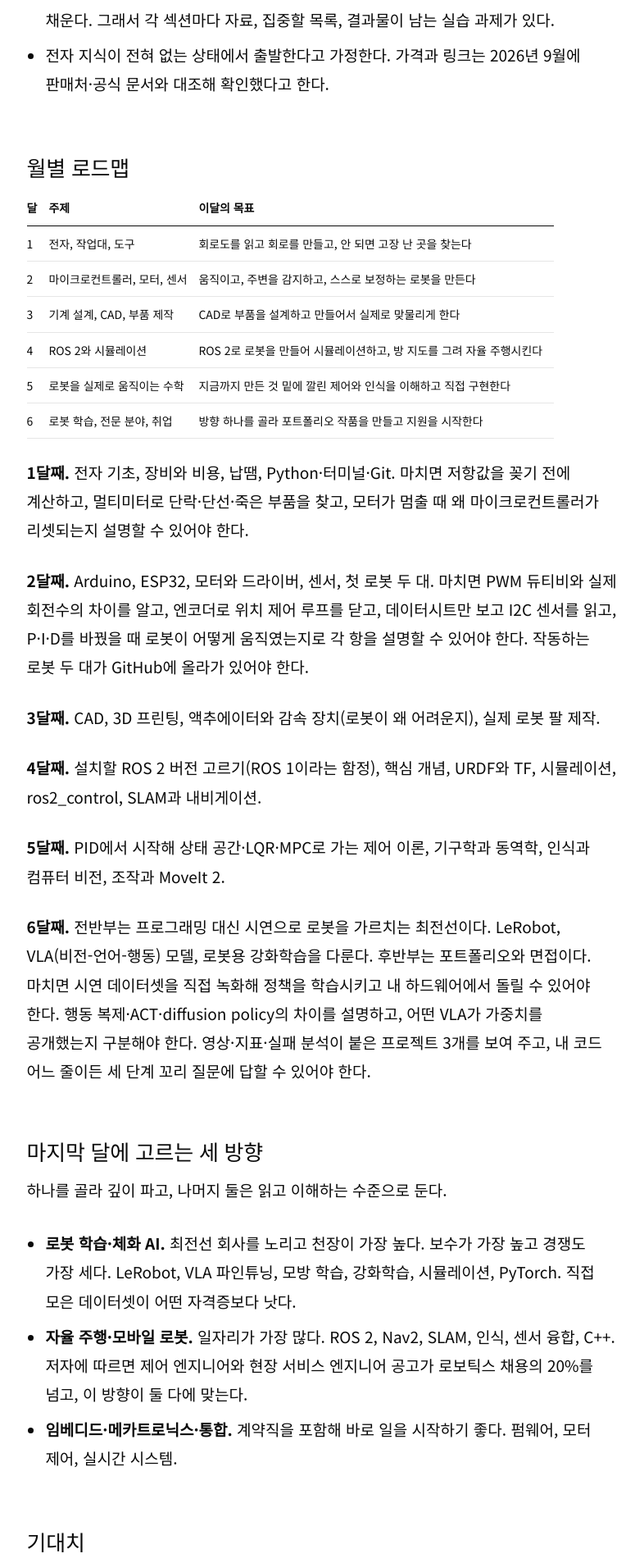
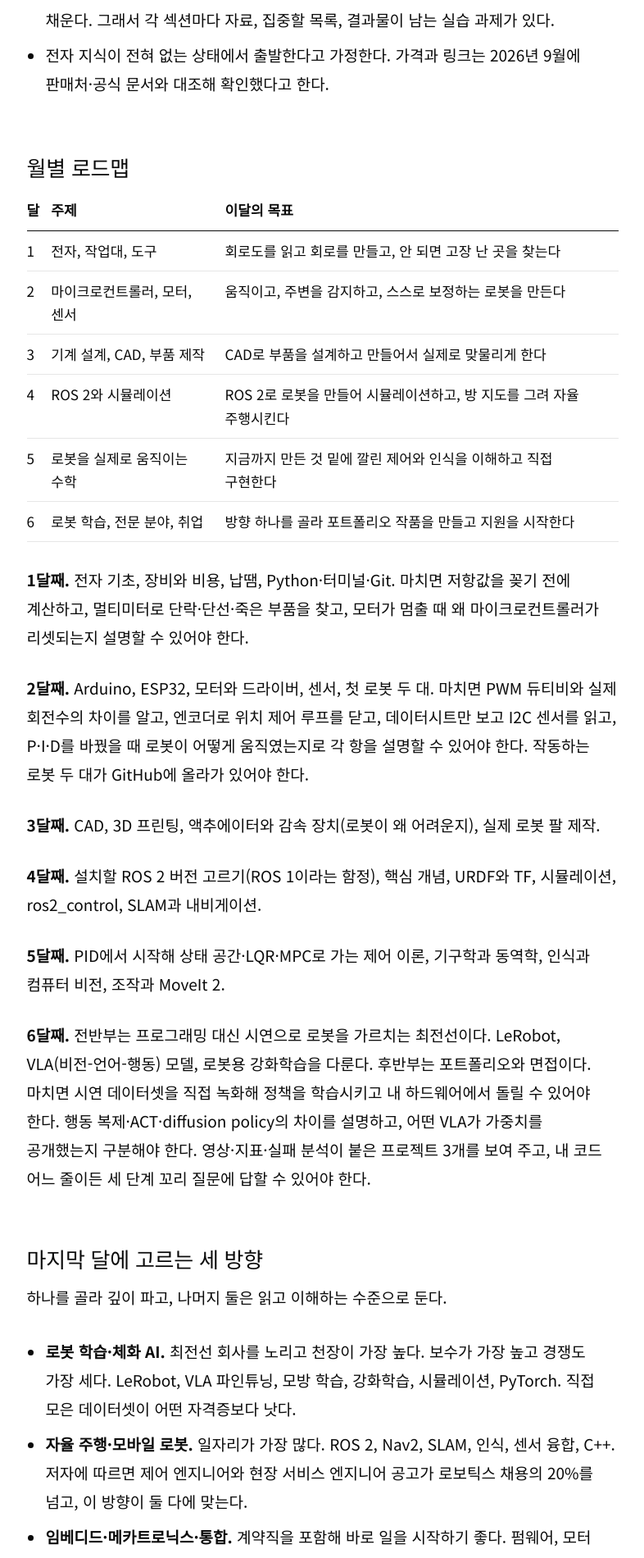
Before and after one commit to MrTMI-0315/mrtmi-x-digest, a Jekyll site: the page built from picks/2026-11-05-robotics-engineer-6-months.md, in a window 1280 px wide. Shown: the part 1124-3024 px from the top of the page at 82% size, without its empty margins (25-811 px from the left). Built offline with Jekyll 4.4.1, drawn with Linux system fonts in a browser that asks for light colours; some web fonts are replaced.

Commit message:
Bump table text in long reads; small size was hard to read
Co-Authored-By: Claude Opus 5.5 <noreply@anthropic.com>

```diff
--- a/_layouts/default.html
+++ b/_layouts/default.html
@@ -116,7 +116,7 @@ strong, b { font-weight: 500; }
 .es-body li strong:first-child { display: inline; font-size: inherit; color: inherit; font-weight: 700; }
 .es-body li a { font-size: inherit; color: inherit; }
 .es-body h2 { margin-bottom: 0.6em; letter-spacing: -0.01em; }
-.es-body table { display: block; overflow-x: auto; margin: 0 0 1.6em; border-collapse: collapse; font-size: var(--s-small); line-height: 1.6; }
+.es-body table { display: block; overflow-x: auto; margin: 0 0 1.6em; border-collapse: collapse; font-size: 0.9em; line-height: 1.65; }
 .es-body th, .es-body td { padding: 10px 14px 10px 0; text-align: left; vertical-align: top; border-bottom: 1px solid var(--line); }
 .es-body th { font-weight: 700; border-bottom-color: var(--ink); white-space: nowrap; }
 .es-body td:first-child { white-space: nowrap; font-variant-numeric: tabular-nums; }
```
